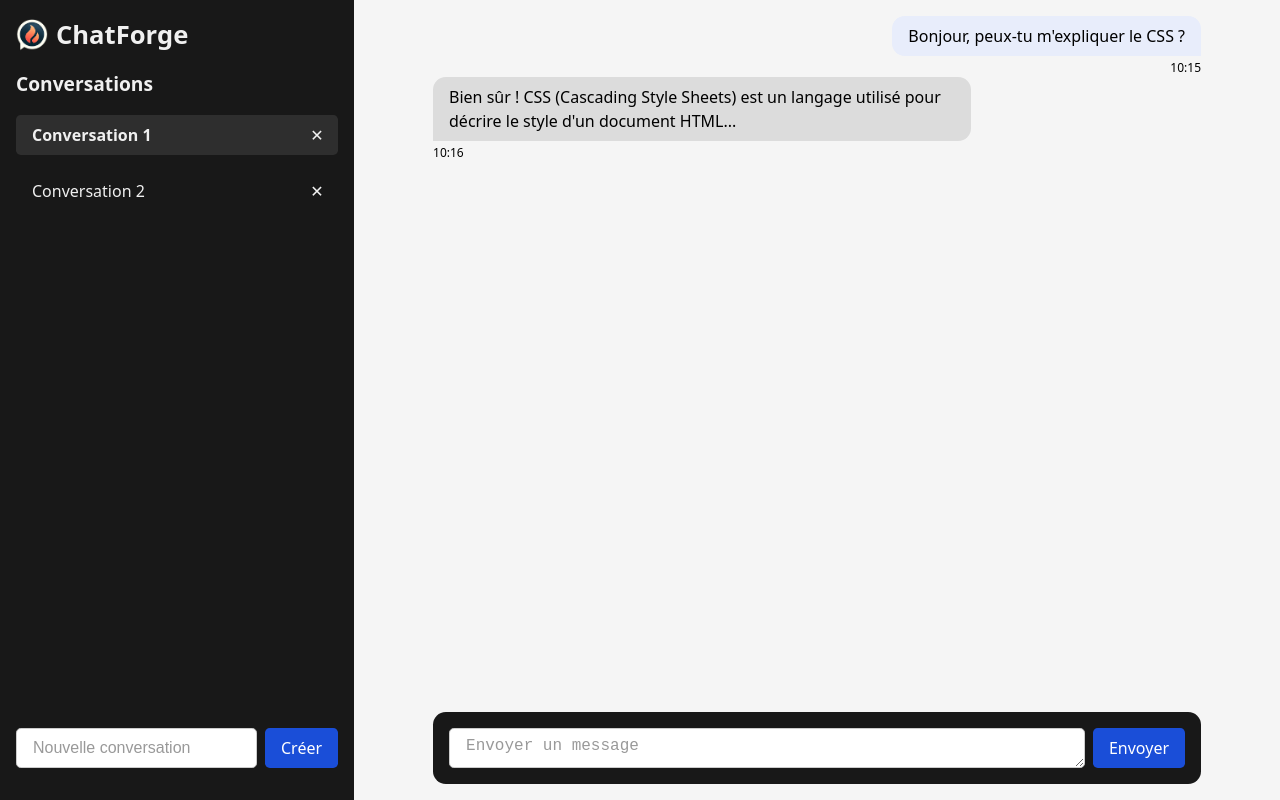
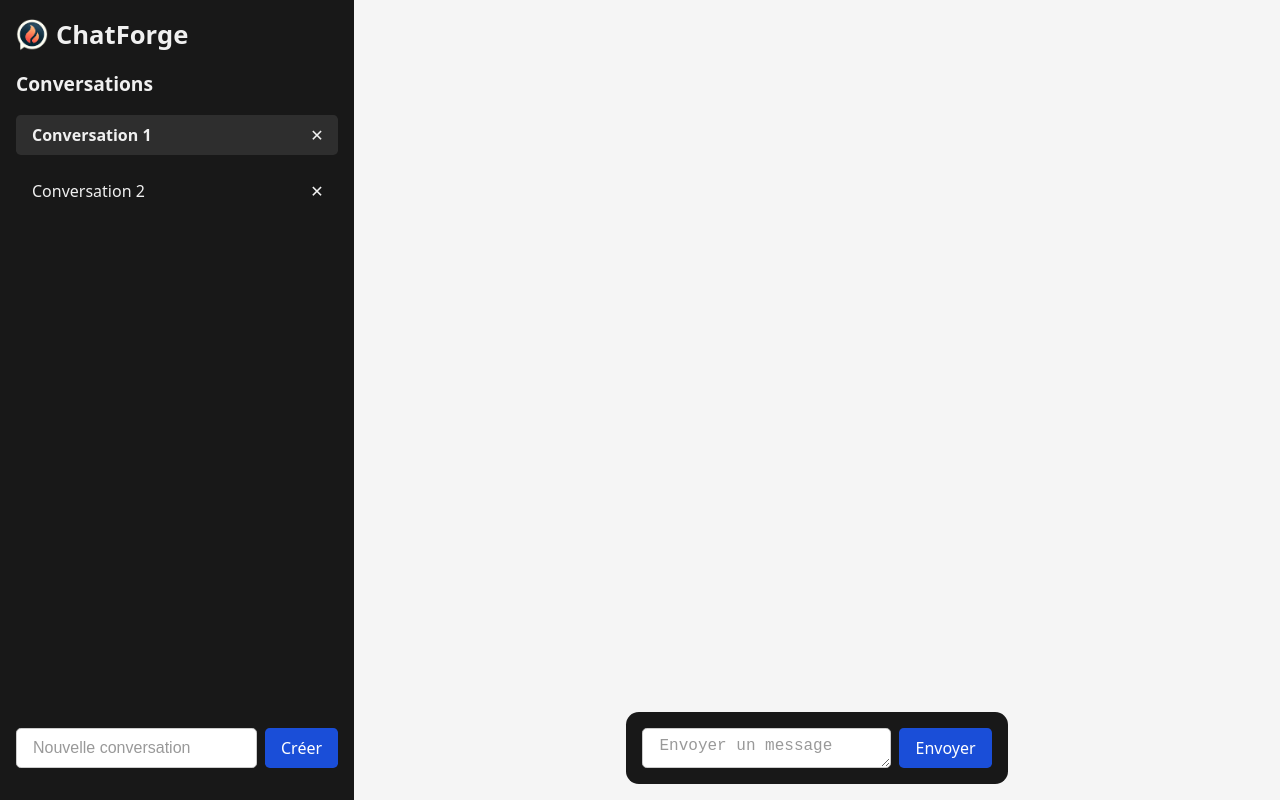
Before and after one commit to FrancoisNovais/ChatForge, a Svelte app: page / in a window 1280 px wide. Built offline with nearby package versions, Linux system fonts and the light colour scheme.

Commit message:
feat : ajout de la fonction sendMessage pour gérer la saisie utilisateur, appeler l’API et mettre à jour les messages du chat

```diff
--- a/index.html
+++ b/index.html
@@ -2,7 +2,7 @@
 <html lang="fr">
   <head>
     <meta charset="UTF-8" />
-    <link rel="icon" type="image/svg+xml" href="public/logo.png" />
+    <link rel="icon" type="image/svg+xml" href="/logo.png" />
     <meta name="viewport" content="width=device-width, initial-scale=1.0" />
     <title>ChatForge</title>
   </head>
--- a/src/App.svelte
+++ b/src/App.svelte
@@ -2,14 +2,79 @@
     // Import des composants ConversationItem et Button pour les utiliser dans ce fichier
     import ConversationItem from "./components/ConversationItem.svelte";
     import Button from "./components/Button.svelte";
+
+    // États réactifs
+    let messages = $state([]);
+    let userMessage = $state("");
+
+    // Fonction : ajoute un message au chat
+    function addMessage(role, content) {
+        console.log(`[addMessage] role: ${role}, content: ${content}`);
+        messages.push({
+            role,
+            content,
+            date: new Date().toLocaleTimeString().slice(0, 5)
+        });
+        console.log("[addMessage] messages count:", messages.length);
+    }
+
+    // Fonction : appel API Mistral avec un prompt
+    async function fetchMistralResponse(prompt) {
+        console.log("[fetchMistralResponse] prompt:", prompt);
+
+        const body = {
+            model: "mistral-tiny",
+            messages: [{ role: "user", content: prompt }],
+        };
+
+        const res = await fetch("https://api.mistral.ai/v1/chat/completions", {
+            method: "POST",
+            headers: {
+                Authorization: "Bearer",
+                "Content-Type": "application/json",
+            },
+            body: JSON.stringify(body),
+        });
+
+        const data = await res.json();
+        console.log("[fetchMistralResponse] response data:", data);
+
+        return data.choices?.[0]?.message?.content ?? "(pas de réponse)";
+    }
+
+    // Fonction : gérer l'envoi complet
+    async function sendMessage(event) {
+        event.preventDefault();
+        console.log("[sendMessage] start");
+
+        const prompt = userMessage.trim();
+        if (!prompt) {
+            console.log("[sendMessage] message vide, sortie");
+            return;
+        }
+
+        addMessage("user", prompt);
+
+        try {
+            const response = await fetchMistralResponse(prompt);
+            addMessage("assistant", response);
+        } catch (err) {
+            console.error("Erreur Mistral :", err);
+            addMessage("assistant", "Erreur de connexion à l’API.");
+        }
+
+        userMessage = "";
+        console.log("[sendMessage] fin");
+    }
 </script>
+
 
 <div class="app">
     <aside class="app__sidebar sidebar">
         <nav class="sidebar__nav">
             <header class="sidebar__header">
                 <img
-                    src="public/logo.png"
+                    src="/logo.png"
                     alt=""
                     class="sidebar__logo"
                     aria-hidden="true"
@@ -38,28 +103,28 @@
     <main class="app__chat chat">
         <div class="chat__container">
             <ul class="chat__messages">
-                <li class="chat__message chat__message--user">
-                    <div class="chat__bubble">
-                        Bonjour, peux-tu m'expliquer le CSS ?
-                    </div>
-                    <span class="chat__date">10:15</span>
-                </li>
-                <li class="chat__message chat__message--ai">
-                    <div class="chat__bubble">
-                        Bien sûr ! CSS (Cascading Style Sheets) est un langage
-                        utilisé pour décrire le style d'un document HTML...
-                    </div>
-                    <span class="chat__date">10:16</span>
-                </li>
+                {#each messages as message}
+                    <li
+                        class="chat__message chat__message--{message.role ===
+                        'user'
+                            ? 'user'
+                            : 'ai'}"
+                    >
+                        <div class="chat__bubble">{message.content}</div>
+                        <span class="chat__date">{message.date}</span>
+                    </li>
+                {/each}
             </ul>
-            <form class="chat__form">
+
+            <form class="chat__form" onsubmit={sendMessage}>
                 <textarea
                     name="message"
                     placeholder="Envoyer un message"
                     rows="1"
                     class="chat__input"
+                    bind:value={userMessage}
                 ></textarea>
-                <Button type="button" text="Envoyer" />
+                <Button type="submit" text="Envoyer" />
             </form>
         </div>
     </main>
```
